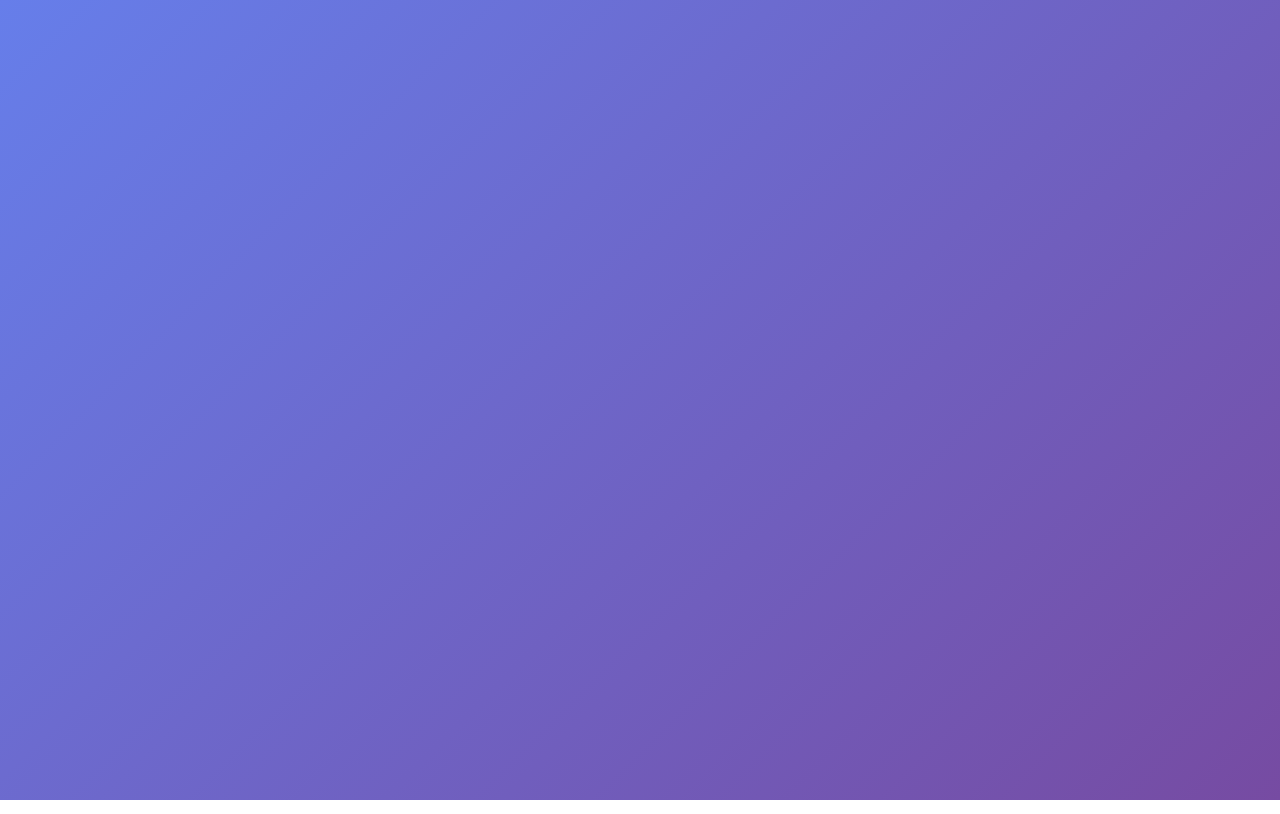
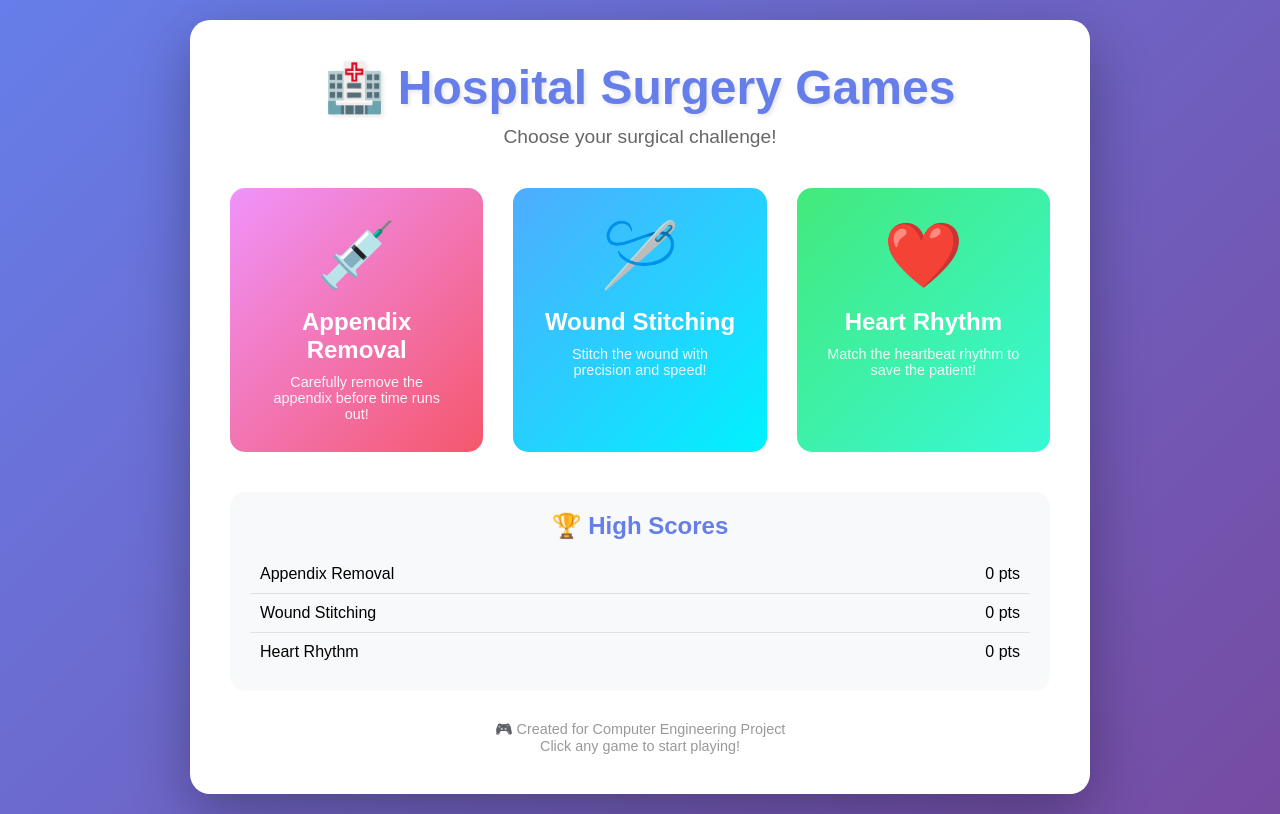
Before and after one commit to chameleon-creator/Hospital-Game, a plain HTML site: page index.html in a window 1280 px wide. Drawn offline with Linux system fonts and the light colour scheme.

```diff
--- a/index.html
+++ b/index.html
@@ -57,7 +57,155 @@
             padding: 30px;
             cursor: pointer;
             transition: transform 0.3s, box-shadow 0.3s;
-            color: white;   ← ADDED SEMICOLON
+            color: white;
             text-decoration: none;
             display: block;
         }
+
+        .game-card:hover {
+            transform: translateY(-10px);
+            box-shadow: 0 15px 40px rgba(0,0,0,0.3);
+        }
+
+        .game-card.game1 {
+            background: linear-gradient(135deg, #f093fb 0%, #f5576c 100%);
+        }
+
+        .game-card.game2 {
+            background: linear-gradient(135deg, #4facfe 0%, #00f2fe 100%);
+        }
+
+        .game-card.game3 {
+            background: linear-gradient(135deg, #43e97b 0%, #38f9d7 100%);
+        }
+
+        .game-icon {
+            font-size: 4em;
+            margin-bottom: 15px;
+        }
+
+        .game-title {
+            font-size: 1.5em;
+            font-weight: bold;
+            margin-bottom: 10px;
+        }
+
+        .game-description {
+            font-size: 0.9em;
+            opacity: 0.9;
+        }
+
+        .high-scores {
+            background: #f8f9fa;
+            border-radius: 15px;
+            padding: 20px;
+            margin-top: 30px;
+        }
+
+        .high-scores h2 {
+            color: #667eea;
+            margin-bottom: 15px;
+        }
+
+        .score-item {
+            display: flex;
+            justify-content: space-between;
+            padding: 10px;
+            border-bottom: 1px solid #dee2e6;
+        }
+
+        .score-item:last-child {
+            border-bottom: none;
+        }
+
+        .footer {
+            margin-top: 30px;
+            color: #999;
+            font-size: 0.9em;
+        }
+
+        @media (max-width: 768px) {
+            h1 {
+                font-size: 2em;
+            }
+
+            .games-grid {
+                grid-template-columns: 1fr;
+            }
+        }
+    </style>
+</head>
+<body>
+    <div class="container">
+        <h1>🏥 Hospital Surgery Games</h1>
+        <p class="subtitle">Choose your surgical challenge!</p>
+
+        <div class="games-grid">
+            <a href="game1.html" class="game-card game1">
+                <div class="game-icon">💉</div>
+                <div class="game-title">Appendix Removal</div>
+                <div class="game-description">Carefully remove the appendix before time runs out!</div>
+            </a>
+
+            <a href="game2.html" class="game-card game2">
+                <div class="game-icon">🪡</div>
+                <div class="game-title">Wound Stitching</div>
+                <div class="game-description">Stitch the wound with precision and speed!</div>
+            </a>
+
+            <a href="game3.html" class="game-card game3">
+                <div class="game-icon">❤️</div>
+                <div class="game-title">Heart Rhythm</div>
+                <div class="game-description">Match the heartbeat rhythm to save the patient!</div>
+            </a>
+        </div>
+
+        <div class="high-scores">
+            <h2>🏆 High Scores</h2>
+            <div id="scores-container">
+                <div class="score-item">
+                    <span>Appendix Removal</span>
+                    <span id="score1">0 pts</span>
+                </div>
+                <div class="score-item">
+                    <span>Wound Stitching</span>
+                    <span id="score2">0 pts</span>
+                </div>
+                <div class="score-item">
+                    <span>Heart Rhythm</span>
+                    <span id="score3">0 pts</span>
+                </div>
+            </div>
+        </div>
+
+        <div class="footer">
+            <p>🎮 Created for Computer Engineering Project</p>
+            <p>Click any game to start playing!</p>
+        </div>
+    </div>
+
+    <script>
+        // Load high scores from localStorage
+        function loadScores() {
+            const scores = {
+                game1: localStorage.getItem('game1Score') || 0,
+                game2: localStorage.getItem('game2Score') || 0,
+                game3: localStorage.getItem('game3Score') || 0
+            };
+
+            document.getElementById('score1').textContent = scores.game1 + ' pts';
+            document.getElementById('score2').textContent = scores.game2 + ' pts';
+            document.getElementById('score3').textContent = scores.game3 + ' pts';
+        }
+
+        loadScores();
+
+        // Refresh scores when page becomes visible
+        document.addEventListener('visibilitychange', () => {
+            if (!document.hidden) {
+                loadScores();
+            }
+        });
+    </script>
+</body>
+</html>
```
